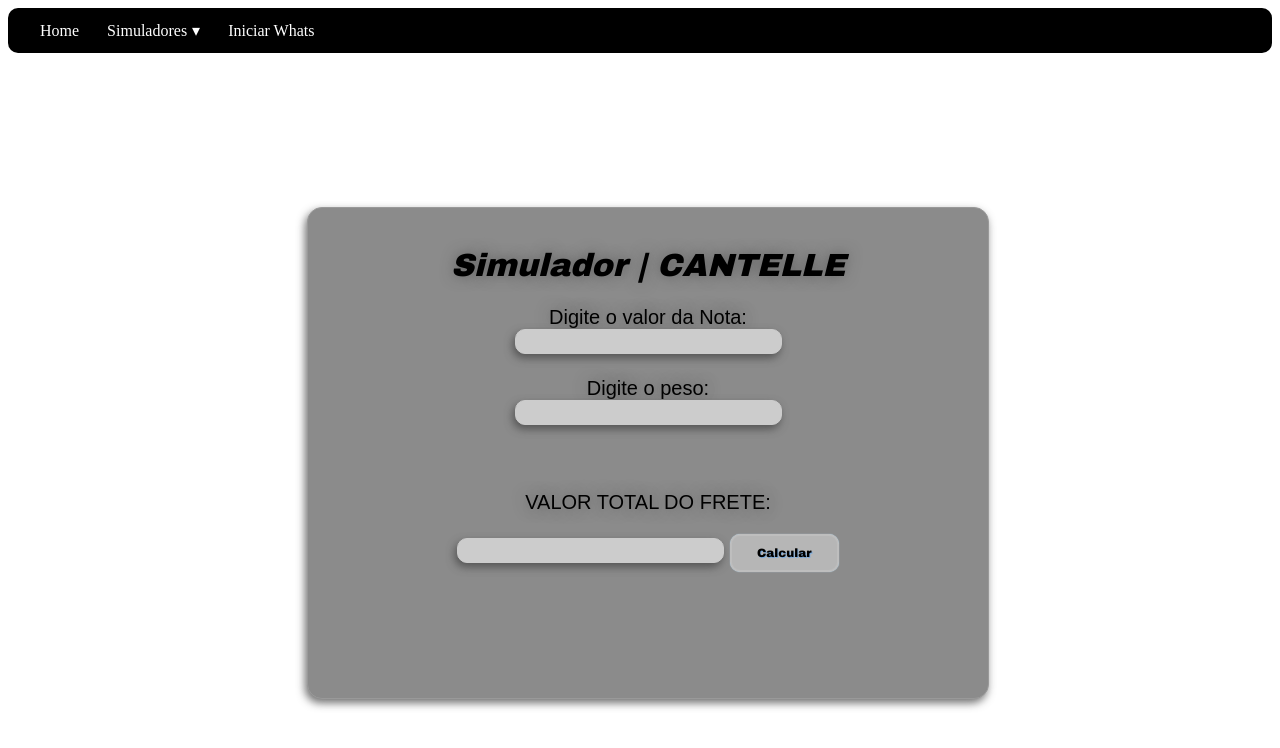
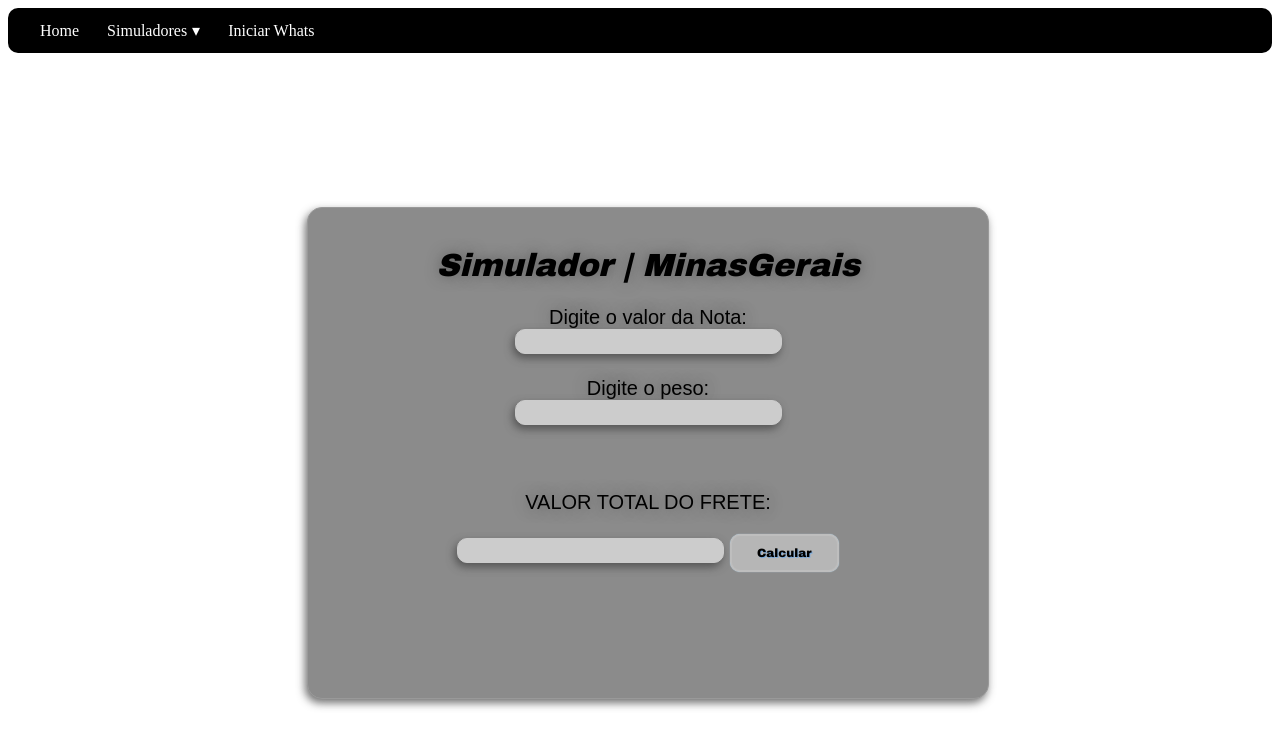
Before and after one commit to GuiMCL/SimuladorMG, a plain HTML site: page index.html in a window 1280 px wide. Drawn offline with nearby package versions, Linux system fonts and the light colour scheme.

Commit message:
Update index.html

```diff
--- a/index.html
+++ b/index.html
@@ -27,7 +27,7 @@
                             <script src="https://ajax.googleapis.com/ajax/libs/jquery/2.1.1/jquery.min.js"></script>
                 <div class="container">
                             <div id="conteudo">
-                                <p id="font">Simulador | CANTELLE</p>
+                                <p id="font">Simulador | MinasGerais</p>
                                 <br>
                                 <div>
                                     <label for="valornota"> Digite o valor da Nota: </label> <br>
```
